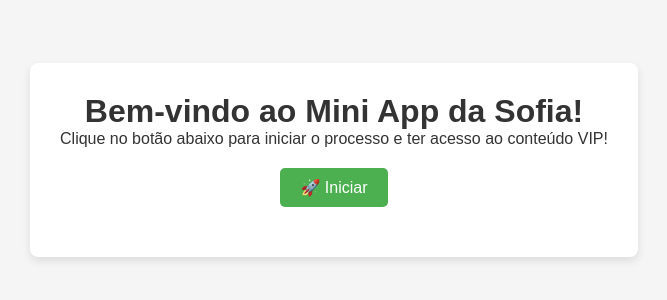
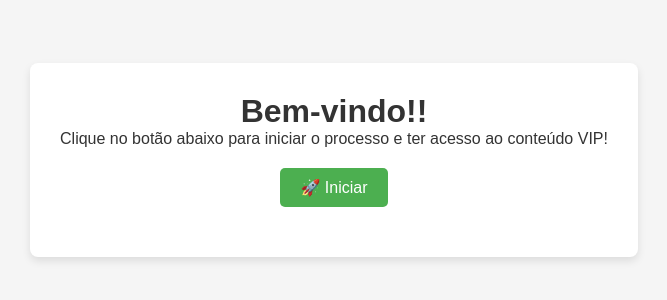
Before and after one commit to alberto200642/telegram-miniapp, a website: page public/index.html in a window 1280 px wide. Shown: the part 240-540 px from the top of the page, without its empty margins (306-973 px from the left). Drawn offline with Linux system fonts and the light colour scheme.

Commit message:
Update index.html

```diff
--- a/public/index.html
+++ b/public/index.html
@@ -8,7 +8,7 @@
 </head>
 <body>
     <div class="container">
-        <h1>Bem-vindo ao Mini App da Sofia!</h1>
+        <h1>Bem-vindo!!</h1>
         <p>Clique no botão abaixo para iniciar o processo e ter acesso ao conteúdo VIP!</p>
 
         <button id="btnStart">🚀 Iniciar</button>
```
